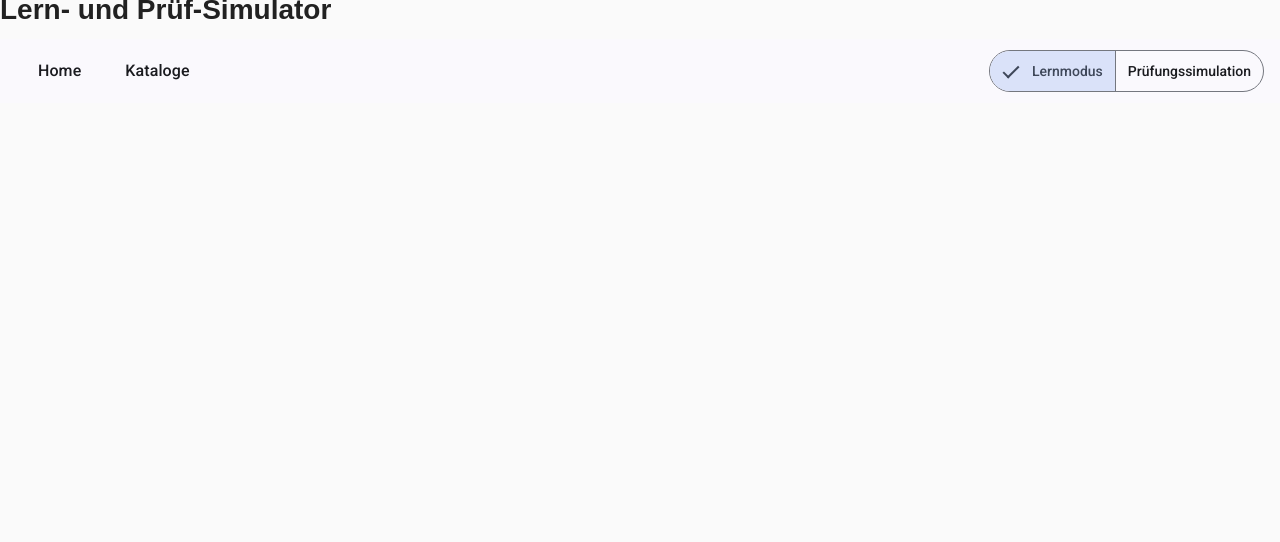
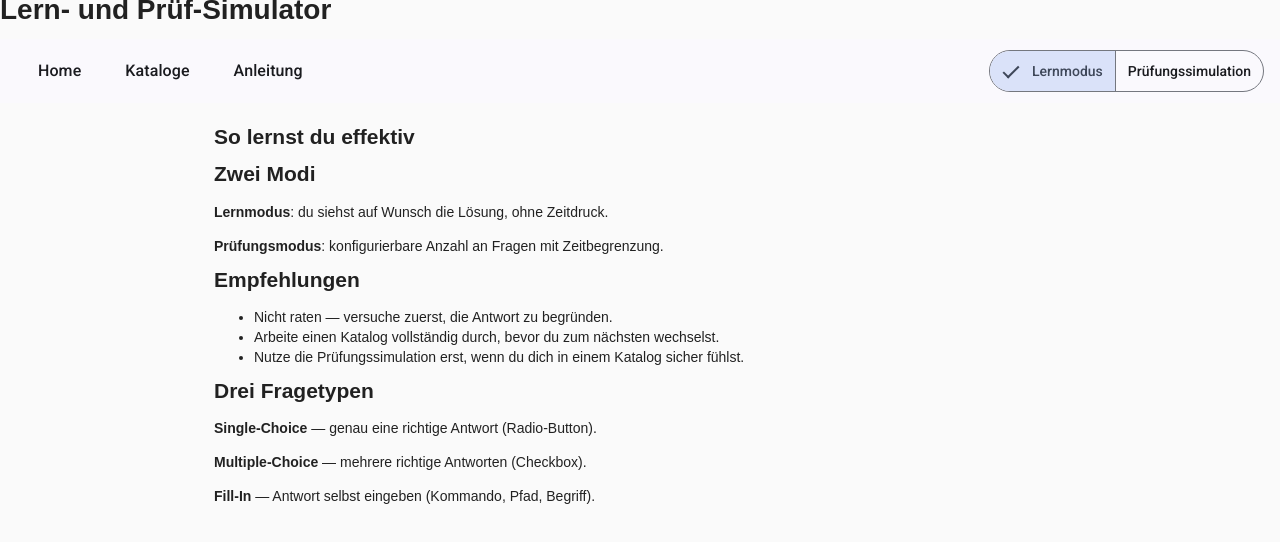
Before and after one commit to youllia/LPSim, an Angular app: page /anleitung in a window 1280 px wide. Before the commit this address led to /. Shown: the top 542 px of the page. Built offline with nearby package versions, Linux system fonts and the light colour scheme.

Commit message:
routes, nf

```diff
--- /dev/null
+++ b/src/app/features/anleitung/anleitung.html
@@ -0,0 +1,25 @@
+<article>
+  <h1>So lernst du effektiv</h1>
+
+  <section>
+    <h2>Zwei Modi</h2>
+    <p><strong>Lernmodus</strong>: du siehst auf Wunsch die Lösung, ohne Zeitdruck.</p>
+    <p><strong>Prüfungsmodus</strong>: konfigurierbare Anzahl an Fragen mit Zeitbegrenzung.</p>
+  </section>
+
+  <section>
+    <h2>Empfehlungen</h2>
+    <ul>
+      <li>Nicht raten — versuche zuerst, die Antwort zu begründen.</li>
+      <li>Arbeite einen Katalog vollständig durch, bevor du zum nächsten wechselst.</li>
+      <li>Nutze die Prüfungssimulation erst, wenn du dich in einem Katalog sicher fühlst.</li>
+    </ul>
+  </section>
+
+  <section>
+    <h2>Drei Fragetypen</h2>
+    <p><strong>Single-Choice</strong> — genau eine richtige Antwort (Radio-Button).</p>
+    <p><strong>Multiple-Choice</strong> — mehrere richtige Antworten (Checkbox).</p>
+    <p><strong>Fill-In</strong> — Antwort selbst eingeben (Kommando, Pfad, Begriff).</p>
+  </section>
+</article>
--- /dev/null
+++ b/src/app/features/not-found/not-found.html
@@ -0,0 +1,5 @@
+<section class="not-found">
+  <h1>Seite nicht gefunden</h1>
+  <p>Die aufgerufene URL existiert nicht.</p>
+  <a routerLink="/" mat-flat-button color="primary">Zurück zur Startseite</a>
+</section>
--- a/src/app/shared/layout/app-nav/app-nav.html
+++ b/src/app/shared/layout/app-nav/app-nav.html
@@ -1,11 +1,10 @@
 <mat-toolbar>
 
-   <a mat-button routerLink="/" routerLinkActive="active" [routerLinkActiveOptions]="{exact: true}"
-      ariaCurrentWhenActive="page">Home
-   </a>
+   <a mat-button routerLink="/" routerLinkActive="active" [routerLinkActiveOptions]="{exact: true}" ariaCurrentWhenActive="page">Home</a>
 
-   <a mat-button routerLink="/topics" routerLinkActive="active" ariaCurrentWhenActive="page">Kataloge
-   </a>
+   <a mat-button routerLink="/topics" routerLinkActive="active" ariaCurrentWhenActive="page">Kataloge</a>
+
+   <a mat-button routerLink="/anleitung" routerLinkActive="active-link">Anleitung</a>
 
    <span class="spacer"></span>
 
```
Also changed, not shown: src/app/app.routes.ts (+6 -2 lines), src/app/features/anleitung/anleitung.ts (added, +9 -0 lines), src/app/features/not-found/not-found.ts (added, +11 -0 lines), src/app/features/anleitung/anleitung.scss (added), src/app/features/not-found/not-found.scss (added).
